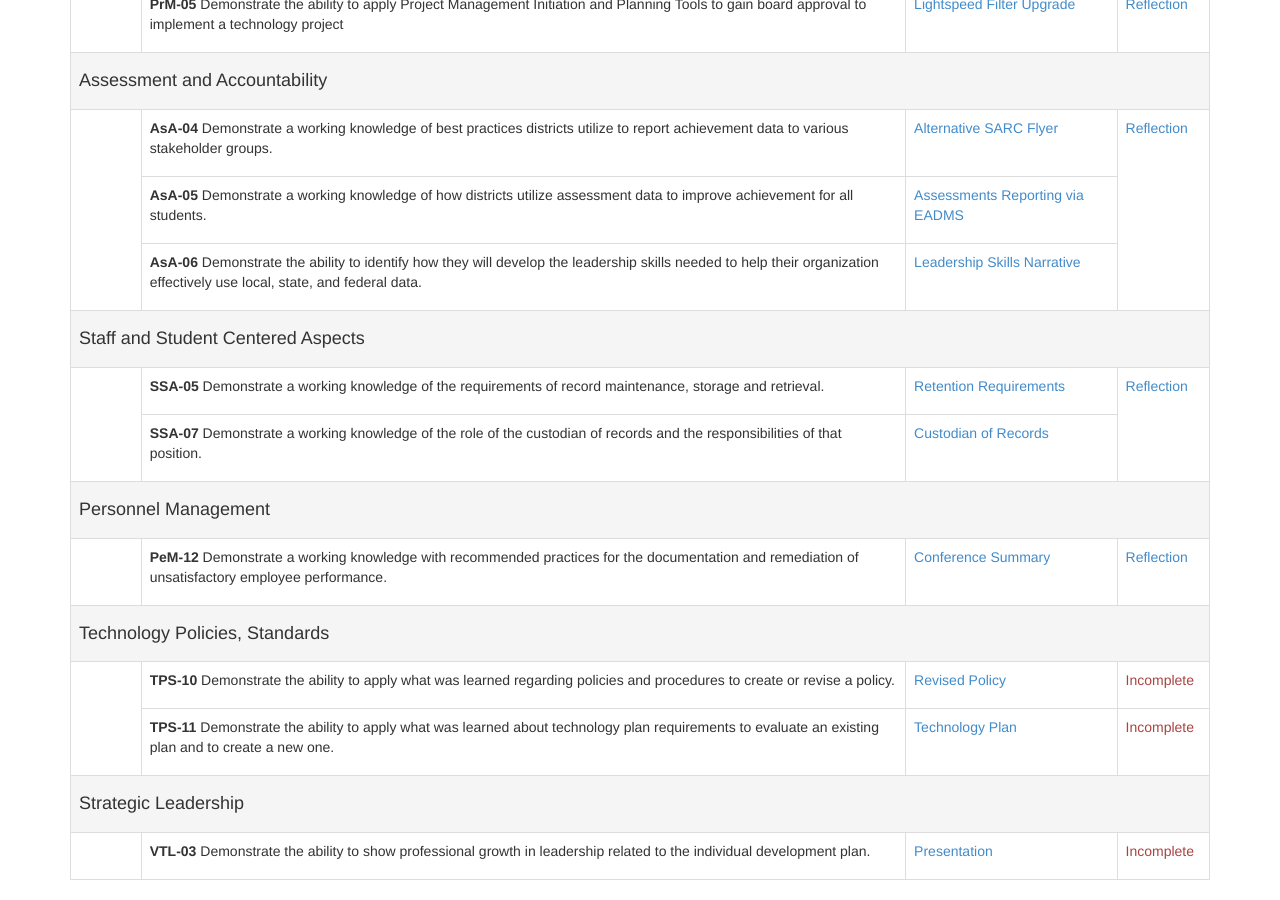
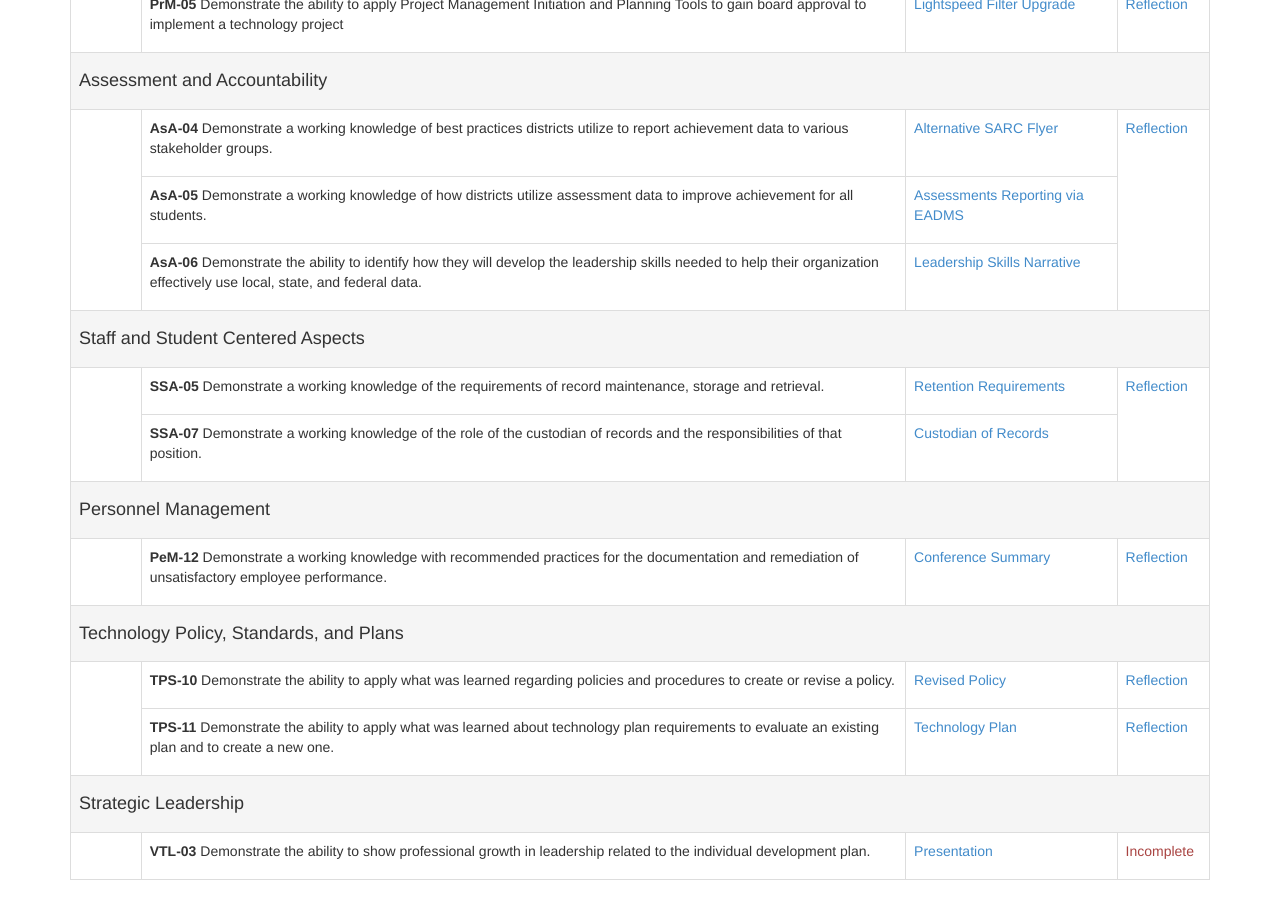
Before and after one commit to shanepinnell/shanepinnell.github.io, a Jekyll site: the page built from cto_mentor/index.html, in a window 1280 px wide and 900 px high, scrolled down 1526 px. Built offline with Jekyll 4.4.1, drawn with Linux system fonts in a browser that asks for light colours; nearby versions of some CDN libraries; library files that are not in the unit come from our copies.

Commit message:
updated portfolio

```diff
--- a/cto_mentor/index.html
+++ b/cto_mentor/index.html
@@ -239,7 +239,7 @@ title: Shane Pinnell CTO Portfolio
 					</td>
 				</tr>
 				<tr class="active">
-					<td colspan="4"><h4>Technology Policies, Standards</h4></td>
+					<td colspan="4"><h4>Technology Policy, Standards, and Plans</h4></td>
 				</tr>
 				<tr>
 					<td rowspan="2">&nbsp;</td>
@@ -250,7 +250,7 @@ title: Shane Pinnell CTO Portfolio
 						<p><a href="https://docs.google.com/document/d/1RI_b_twdiPsnGfC0RREz6KUox-keos4v6r3LeZeWNMQ/edit?usp=sharing" target="_blank">Revised Policy</p>
 					</td>
 					<td>
-						<p class="text-danger">Incomplete</p>
+						<p><a href="https://docs.google.com/document/d/1h4INAZzIf3TlowDG5pnTv1libCsdz3TZu7G-SNl0-3I/edit?usp=sharing" target="_blank">Reflection</a></p>
 					</td>
 				</tr>
 				<tr>
@@ -261,7 +261,7 @@ title: Shane Pinnell CTO Portfolio
 						<p><a href="https://docs.google.com/document/d/181ZVRO8SkEukBWTYkgaXcanCAK8ETvs3kCiEbE8sp-s/edit?usp=sharing" target="_blank">Technology Plan</a></p>
 					</td>
 					<td>
-						<p class="text-danger">Incomplete</p>
+						<p><a href="https://docs.google.com/document/d/17Jfhc0ZVBVSlVxGodAOfWUu1L2usMD0znxtNuewyXPI/edit?usp=sharing" target="_blank">Reflection</a></p>
 					</td>
 				</tr>
 				<tr class="active">
```
